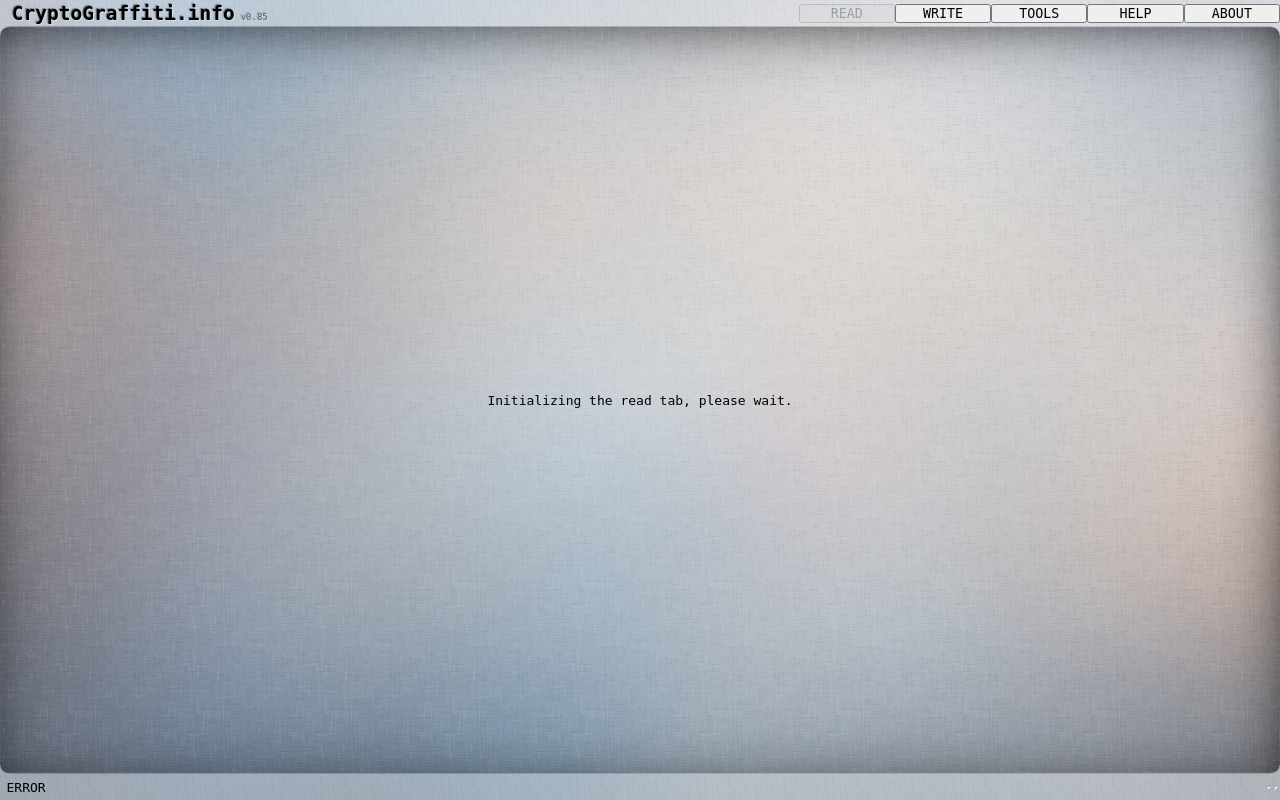
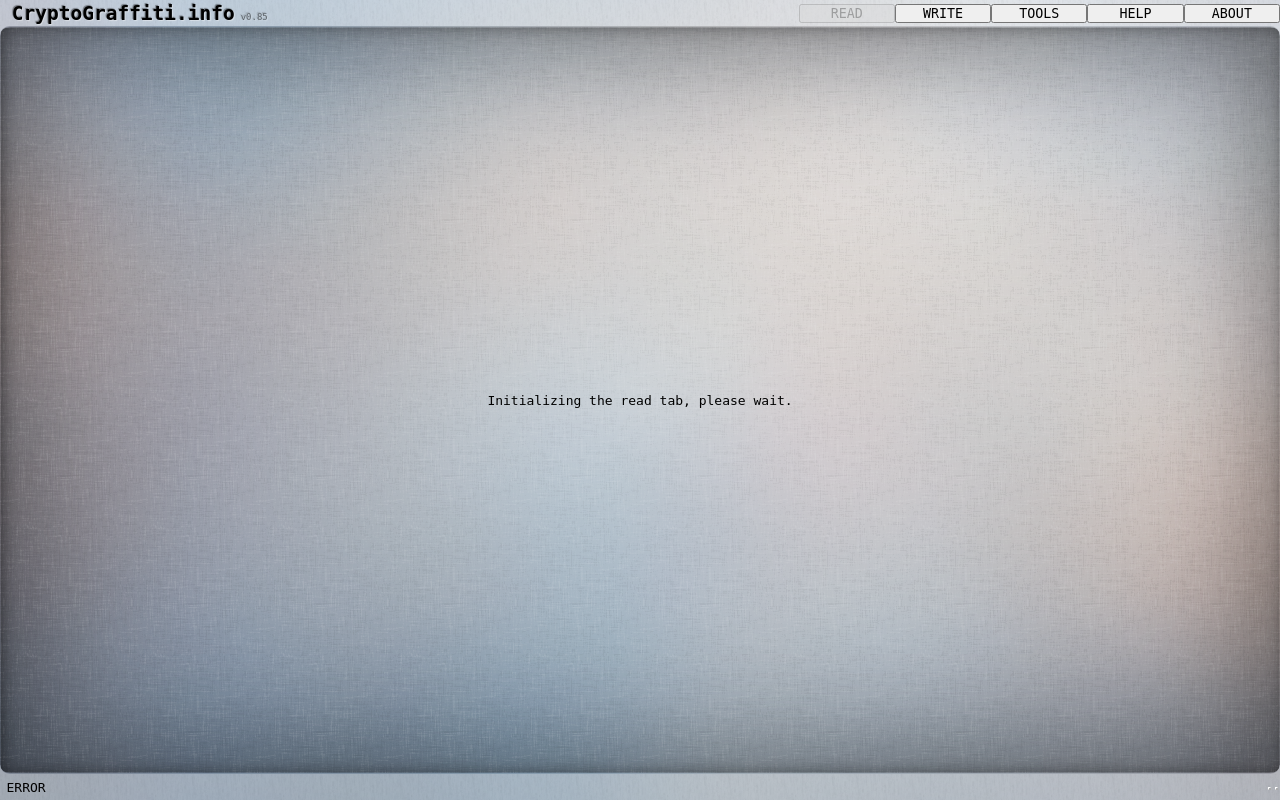
Before and after one commit to 1Hyena/cryptograffiti, a PHP site: page / in a window 1280 px wide. Run offline with PHP 8.4, Linux system fonts and the light colour scheme.

Commit message:
Better inset shadow.
Thanks to css "pointer-events: none", it's now possible to use inset shadow above clickable content. This makes the difference of depth more apparent.

```diff
--- a/src/main.css
+++ b/src/main.css
@@ -12,7 +12,7 @@
     border-width: thin 0px;
     border-color: rgba(0,0,0,0.1) rgba(255,255,255,0) rgba(255,255,255,0.1) rgba(0,0,0,0);
     border-radius: 0.75rem;
-    box-shadow: -0.25rem 0.5rem 5rem -1.5rem rgba(0,0,0,1) inset;
+    box-shadow: inset -0.25rem 0.5rem 10rem 0 rgba(0,0,0,0.5);
     background:url(gfx/color.png);
     background-size:cover;
     background-position: center center;
@@ -33,11 +33,26 @@
     border-radius: 0.75rem;
 }
 #cg-body-shade {
+    position: relative;
     background: none;
     background: -webkit-radial-gradient(rgba(255, 255, 255, 0.35) 0%, rgba(255, 255, 255, 0.05) 66%, rgba(0, 0, 0, 0.1) 99%);
     background: -o-radial-gradient(rgba(255, 255, 255, 0.35) 0%, rgba(255, 255, 255, 0.05) 66%, rgba(0, 0, 0, 0.1) 99%);
     background: -moz-radial-gradient(rgba(255, 255, 255, 0.35) 0%, rgba(255, 255, 255, 0.05) 66%, rgba(0, 0, 0, 0.1) 99%);
     background: radial-gradient(rgba(255, 255, 255, 0.35) 0%, rgba(255, 255, 255, 0.05) 66%, rgba(0, 0, 0, 0.1) 99%);
+}
+#cg-body-shade::before{
+    -webkit-box-shadow: inset 0.25rem 0 1.75rem -0.75rem rgba(0,0,0,1);
+    box-shadow: inset 0.25rem 0 1.75rem -0.75rem rgba(0,0,0,1);
+    position: absolute;
+	z-index: 1;
+    top: 0;
+    left: 0;
+    width: 100%;
+    height: 100%;
+    content: "";
+	-moz-user-select: none;
+	cursor: not-allowed;
+	pointer-events: none;
 }
 #cg-version {
     font-size: xx-small;
```
